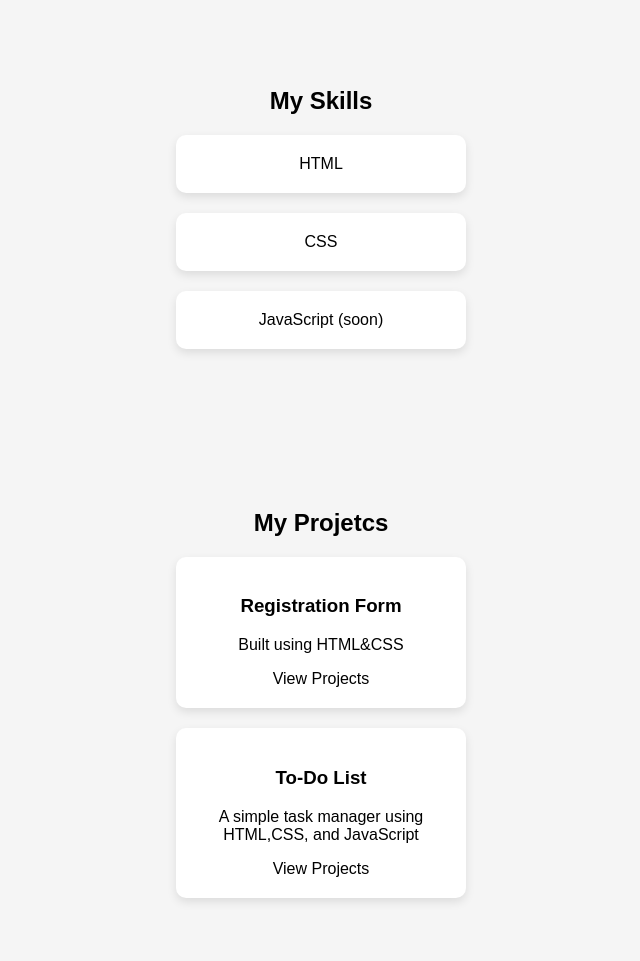
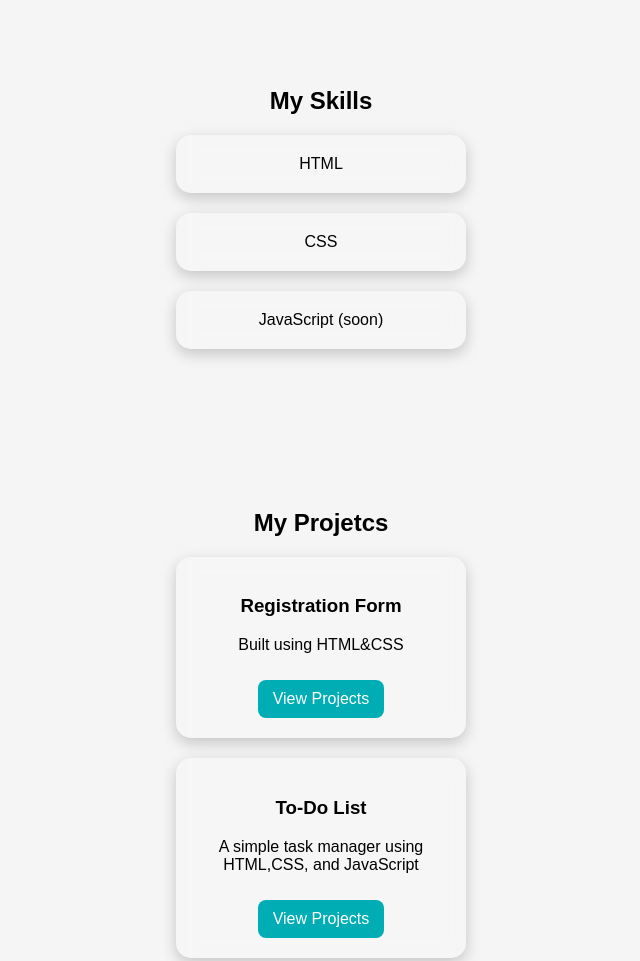
Before and after one commit to kertjuris/Kert-portfolio, a plain HTML site: page Porfolio.html in a window 1280 px wide. Shown: the part 560-1521 px from the top of the page, without its empty margins (319-959 px from the left). Drawn offline with Linux system fonts and the light colour scheme.

Commit message:
Refactor styles for card and section elements
Updated card styles and added fade-in animation.

```diff
--- a/style.css
+++ b/style.css
@@ -47,17 +47,47 @@ button:hover{
 .section {
     padding: 60px 20px;
     text-align: center;
+    animation: fadeIn 1s ease-in;
 }
 
 .card {
-    background: white;
+    background: rgba(255,255,255,0.1);
+    backdrop-filter: blur(10px);
     padding: 20px;
     margin: 20px auto;
     width: 250px;
-    border-radius: 10px;
-    box-shadow: 0 4px 10px rgba(0,0,0,0.1);
+    border-radius: 15px;
+    color: black;
+    box-shadow: 0 5px 15px rgba(0,0,0,0.2);
+    transition: 0.3s ease;
+}
+.card:hover {
+    transform: translateY(-10px) scale(1.03);
+    box-shadow: 0 10px 25px rgba(0,0,0,0.4);
+}
+
+.btn {
+    display: inline-block;
+    margin-top: 10px;
+    padding: 10px 15px;
+    background: #00adb5;
+    color: white;
+    text-decoration: none;
+    border-radius: 8px;
     transition: 0.3s;
 }
-.card:hover {
-    transform: translateY(-5px);
+.btn:hover {
+    background: #007b80;
+    transform: scale(1.05);
 }
+
+@keyframes fadeIn {
+    from{
+        opacity: 0;
+        transform: translateY(20px);
+    }
+    to {
+        opacity: 1;
+        transform: translateY(0);
+    }
+}
```
